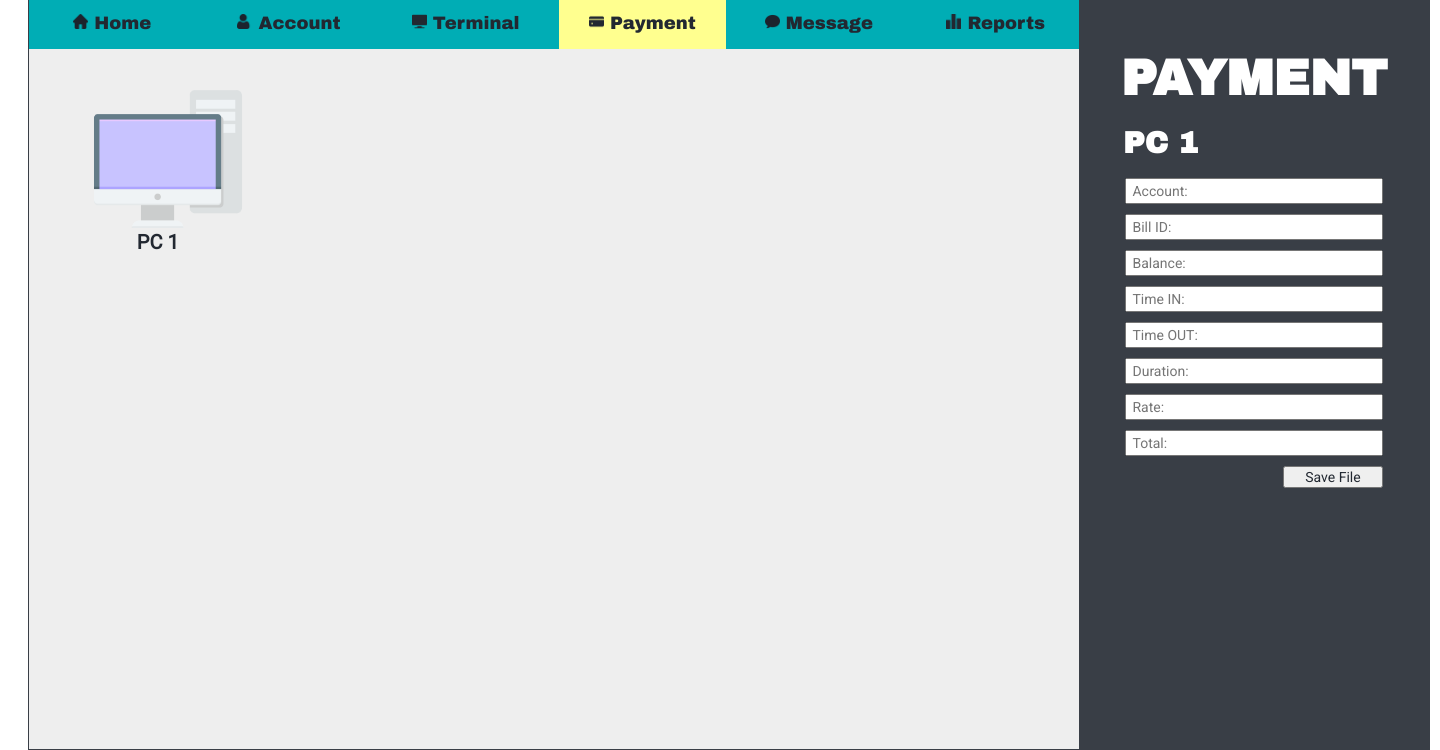
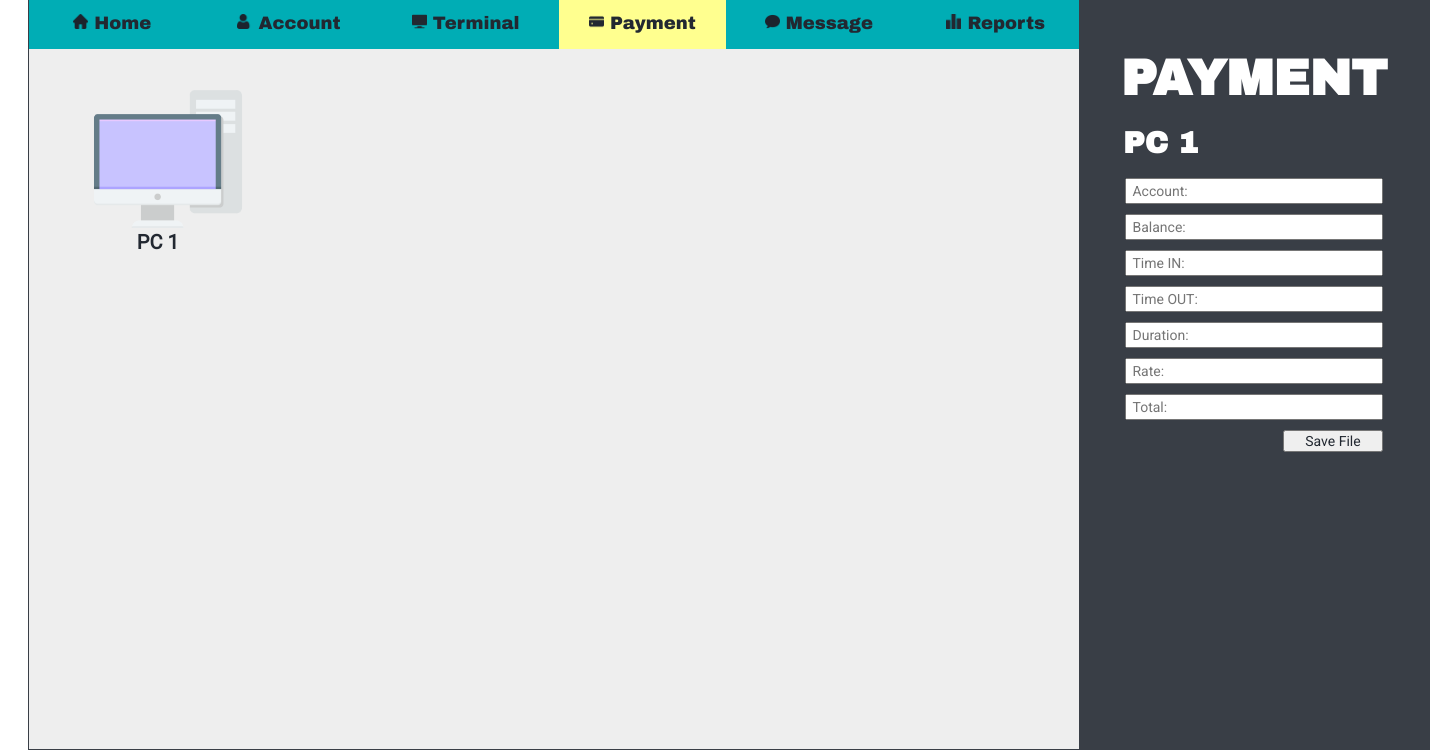
Before and after one commit to TriangleBear/Internet_Cafe_System, a Python web app: template templates/Payment/payment-pc1.html in a window 1440 px wide. Shown: the part 120-870 px from the top of the page. Run offline with Jinja, Linux system fonts and the light colour scheme; the template is opened without the code that fills it, so the values that code supplies are empty.

Commit message:
Update payment-pc1.html
Co-Authored-By: Ryan Caabay <67262065+ryancaabay@users.noreply.github.com>

```diff
--- a/templates/Payment/payment-pc1.html
+++ b/templates/Payment/payment-pc1.html
@@ -79,13 +79,10 @@
             <div class="box box3">
                 <div class="payment-submit">
                     <h1>PAYMENT</h1>
-                    <form action="/submit" method="POST">
+                    <form action="/payment-pc1" method="POST">
                         <h2>PC 1</h2>
                         <label>
-                            <input class="terminal-input" type="text" name="account" placeholder="&nbsp;Account:">
-                        </label>
-                        <label>
-                            <input class="terminal-input" type="text" name="balance" placeholder="&nbsp;Bill ID:">
+                            <input class="terminal-input" type="text" name="username" placeholder="&nbsp;Account:">
                         </label>
                         <label>
                             <input class="terminal-input" type="text" name="balance" placeholder="&nbsp;Balance:">
```
